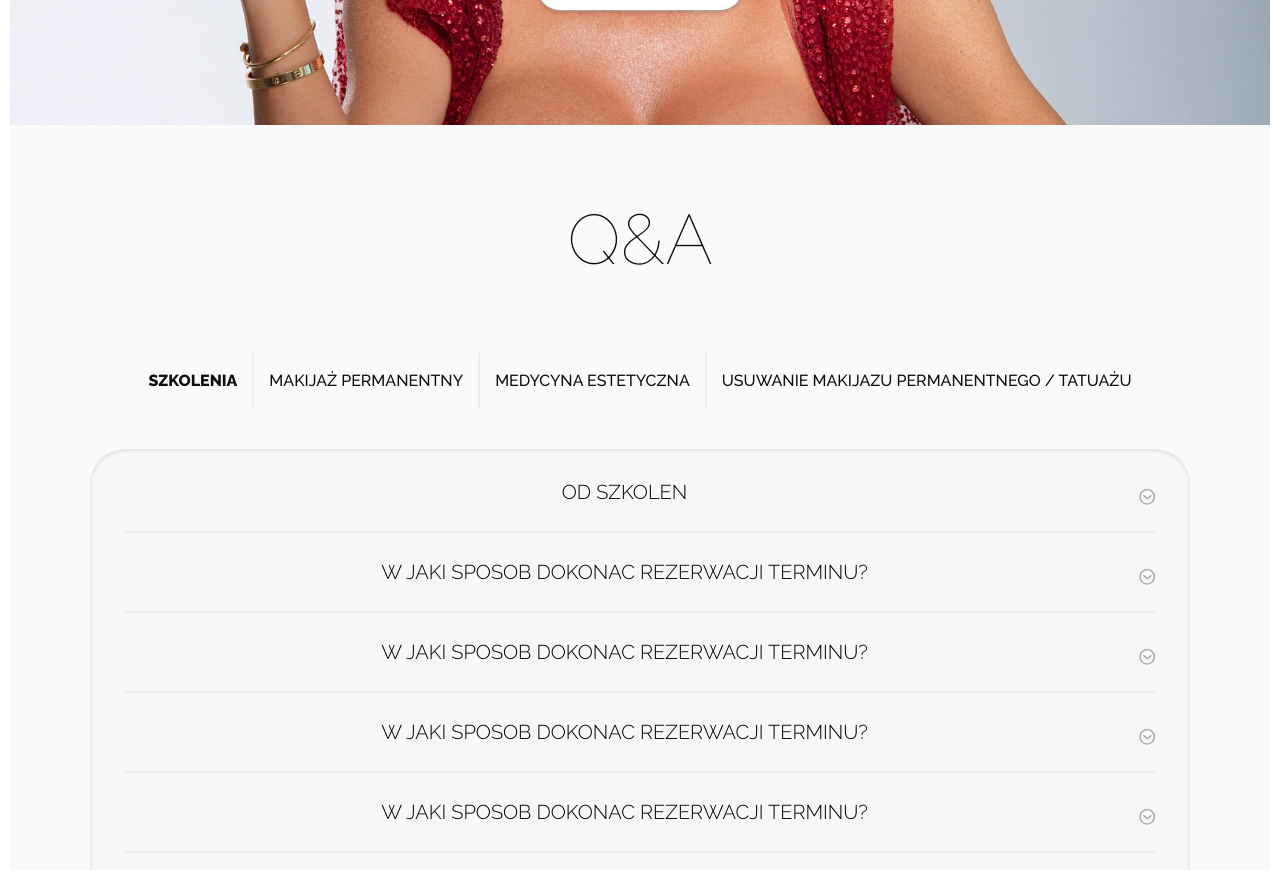
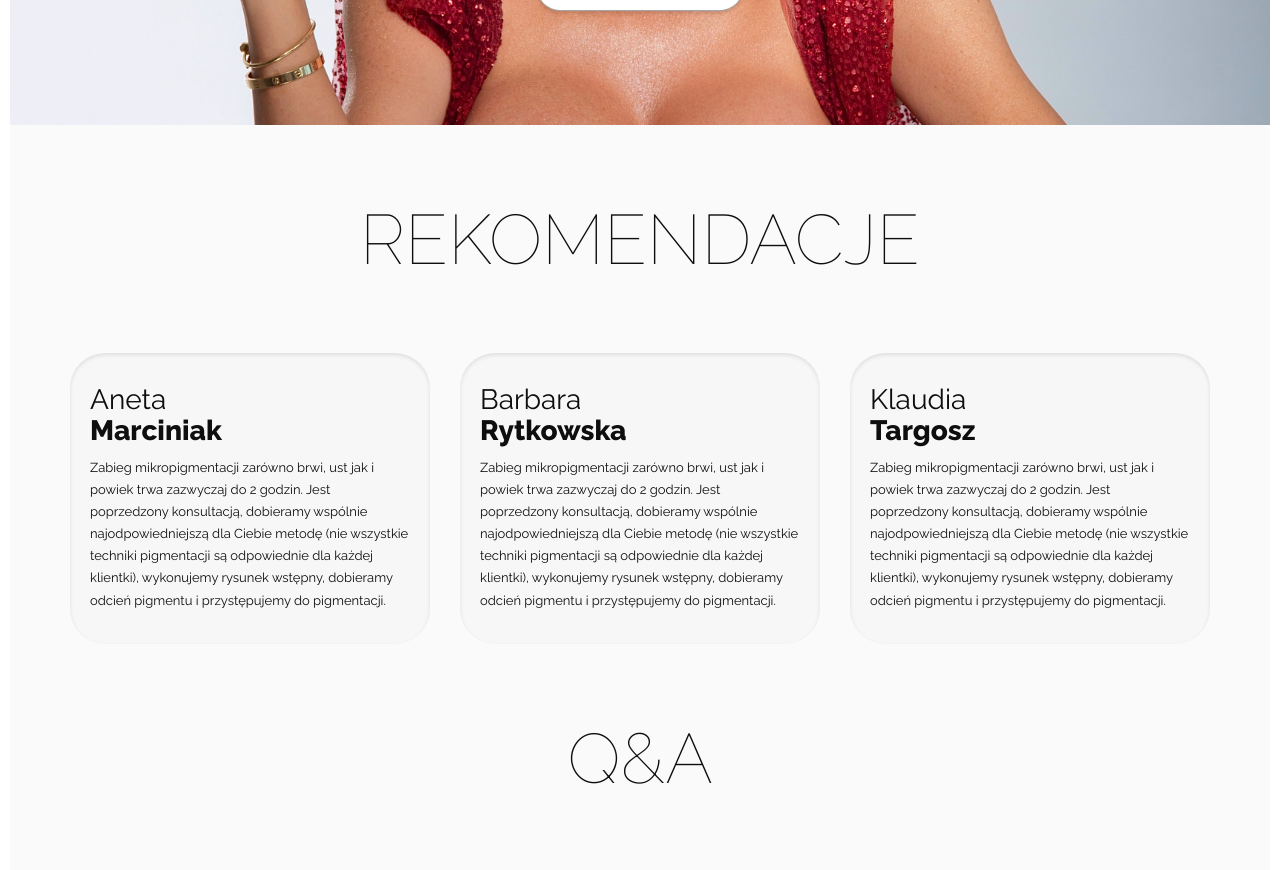
Before and after one commit to maras20193/kadlubowska, a Next.js app: page / in a window 1280 px wide. Shown: the part 4400-5270 px from the top of the page. Built offline with nearby package versions, Linux system fonts and the light colour scheme.

Commit message:
[REVIEW] add review section

```diff
--- a/src/pages/index.js
+++ b/src/pages/index.js
@@ -6,6 +6,7 @@ import {
   FAQSection,
   FooterSection,
   HeroSection,
+  ReviewsSection,
   ServiceSection,
 } from '../sections';
 
@@ -20,9 +21,8 @@ export default function Home() {
       <AboutSection />
       <CoursesSection />
       <ServiceSection />
+      <ReviewsSection />
       <FAQSection />
-      {/* <GallerySection />
-      <ReviewsSection /> */}
       <FooterSection />
     </>
   );
--- a/src/sections/ReviewsSection/ReviewsSection.js
+++ b/src/sections/ReviewsSection/ReviewsSection.js
@@ -1,58 +1,55 @@
-import { Autoplay } from 'swiper';
+import { Autoplay, Navigation } from 'swiper';
 import { Swiper, SwiperSlide } from 'swiper/react';
-import { Typography } from '../../components';
 import * as S from './ReviewsSection.styled';
 // import 'swiper/swiper-bundle.min.css';
 import 'swiper/swiper.min.css';
 import { bottomFadeVariant } from '../../animations';
+import { SectionHeader } from '../../components/StartingSection/SectionHeader';
+import { reviewData } from './reviewData';
+import { useMediaQuery } from '../../hooks';
+import { device } from '../../styles';
 
-const mockData = [
-  {
-    name: 'Maras',
-    review:
-      '“A paragraph or two with information on your product/service or describes a problem “  ',
-  },
-  {
-    name: 'akaka',
-    review:
-      '“A paragraph or two with information on your product/service or describes a problem “  ',
-  },
-  {
-    name: 'Marhyeb111as',
-    review:
-      '“A paragraph or two with inforwqeqwemation on your product/service or describes a problemvcqwev ewdfsdfsdf sdwdqwd  sdfsd sdfwefzsc sdf sfcwe swd “  ',
-  },
-];
+export const ReviewsSection = () => {
+  const isLaptopView = useMediaQuery(device.laptop);
+  const isTabletView = useMediaQuery(device.tablet);
 
-export const ReviewsSection = () => (
+  const getNumberOfSlides = () => {
+    if (isLaptopView) return 3;
+    if (isTabletView) return 2;
+    return 1;
+  };
+
+  return (
     <S.Wrapper
       whileInView="onscreen"
       viewport={{ once: true, amount: 0.6 }}
       initial="offscreen"
       variants={bottomFadeVariant}
     >
-    <Typography.SectionHeader>
-      Co ludzie o mnie mówią :)
-    </Typography.SectionHeader>
+      <SectionHeader title="Rekomendacje" />
       <Swiper
-      modules={[Autoplay]}
+        modules={[Autoplay, Navigation]}
         spaceBetween={30}
-      slidesPerView={1}
+        slidesPerView={getNumberOfSlides()}
         autoplay={{
           delay: 5000,
           disableOnInteraction: false,
         }}
-      navigation
+        navigation={isTabletView}
         className="swiper"
       >
-      {mockData.map((item) => (
+        {reviewData.map((item) => (
           <SwiperSlide key={item.name} className="swiperSlide">
             <S.Review>
-            <Typography.Review>{item.review}</Typography.Review>
-            <Typography.Review bold>{item.name}</Typography.Review>
+              <S.NameWrapper>
+                <p>{item.name}</p>
+                <p>{item.surname}</p>
+              </S.NameWrapper>
+              <S.Info>{item.review}</S.Info>
             </S.Review>
           </SwiperSlide>
         ))}
       </Swiper>
     </S.Wrapper>
   );
+};
--- a/src/sections/ReviewsSection/ReviewsSection.styled.js
+++ b/src/sections/ReviewsSection/ReviewsSection.styled.js
@@ -7,21 +7,16 @@ export const Wrapper = styled(motion.section)`
   flex-direction: column;
   justify-content: center;
   align-items: center;
-
-  margin-top: 170px;
-
-  @media ${device.laptop} {
-    margin-top: 400px;
-  }
+  background-color: ${({ theme }) => theme.colors.background.secondary};
 
   .swiper {
     width: 100%;
-    margin-top: 40px;
     padding-right: 30px;
     padding-left: 30px;
+    max-width: 860px;
 
     @media ${device.laptop} {
-      margin-top: 50px;
+      max-width: 1200px;
     }
   }
 
@@ -30,11 +25,53 @@ export const Wrapper = styled(motion.section)`
     align-self: center;
     justify-content: center;
   }
+
+  .swiper-button-prev {
+    color: ${({ theme }) => theme.colors.text.primary};
+
+    &::after {
+      margin-right: 25px;
+    }
+  }
+
+  .swiper-button-next {
+    color: ${({ theme }) => theme.colors.text.primary};
+
+    &::after {
+      margin-left: 25px;
+    }
+  }
 `;
 
 export const Review = styled.div`
   display: flex;
   flex-direction: column;
   gap: 10px;
-  max-width: 600px;
+  max-width: 365px;
+
+  border-radius: 35px;
+  background-color: ${({ theme }) => theme.colors.box.background};
+  box-shadow: ${({ theme }) => theme.colors.box.boxShadow};
+
+  padding: 32px 20px;
 `;
+
+export const NameWrapper = styled.div`
+  display: flex;
+  flex-direction: column;
+
+  font-size: 28px;
+  line-height: 110%; /* 30.8px */
+  font-style: normal;
+  font-weight: 400;
+
+  p:last-child {
+    font-weight: 700;
+  }
+`;
+export const Info = styled.p`
+  font-size: 13px;
+  line-height: 170%; /* 22.1px */
+  font-style: normal;
+  font-weight: 400;
+`;
--- /dev/null
+++ b/src/sections/ReviewsSection/reviewData.js
@@ -0,0 +1,38 @@
+export const reviewData = [
+  {
+    name: 'Aneta',
+    surname: 'Marciniak',
+    review:
+      'Zabieg mikropigmentacji zarówno brwi, ust jak i powiek trwa zazwyczaj do 2 godzin. Jest poprzedzony konsultacją, dobieramy wspólnie najodpowiedniejszą dla Ciebie metodę (nie wszystkie techniki pigmentacji są odpowiednie dla każdej klientki), wykonujemy rysunek wstępny, dobieramy odcień pigmentu i przystępujemy do pigmentacji.',
+  },
+  {
+    name: 'Barbara',
+    surname: 'Rytkowska',
+    review:
+      'Zabieg mikropigmentacji zarówno brwi, ust jak i powiek trwa zazwyczaj do 2 godzin. Jest poprzedzony konsultacją, dobieramy wspólnie najodpowiedniejszą dla Ciebie metodę (nie wszystkie techniki pigmentacji są odpowiednie dla każdej klientki), wykonujemy rysunek wstępny, dobieramy odcień pigmentu i przystępujemy do pigmentacji.',
+  },
+  {
+    name: 'Klaudia',
+    surname: 'Targosz',
+    review:
+      'Zabieg mikropigmentacji zarówno brwi, ust jak i powiek trwa zazwyczaj do 2 godzin. Jest poprzedzony konsultacją, dobieramy wspólnie najodpowiedniejszą dla Ciebie metodę (nie wszystkie techniki pigmentacji są odpowiednie dla każdej klientki), wykonujemy rysunek wstępny, dobieramy odcień pigmentu i przystępujemy do pigmentacji.',
+  },
+  {
+    name: 'Aneta',
+    surname: 'Marciniak',
+    review:
+      'Zabieg mikropigmentacji zarówno brwi, ust jak i powiek trwa zazwyczaj do 2 godzin. Jest poprzedzony konsultacją, dobieramy wspólnie najodpowiedniejszą dla Ciebie metodę (nie wszystkie techniki pigmentacji są odpowiednie dla każdej klientki), wykonujemy rysunek wstępny, dobieramy odcień pigmentu i przystępujemy do pigmentacji.',
+  },
+  {
+    name: 'Barbara',
+    surname: 'Rytkowska',
+    review:
+      'Zabieg mikropigmentacji zarówno brwi, ust jak i powiek trwa zazwyczaj do 2 godzin. Jest poprzedzony konsultacją, dobieramy wspólnie najodpowiedniejszą dla Ciebie metodę (nie wszystkie techniki pigmentacji są odpowiednie dla każdej klientki), wykonujemy rysunek wstępny, dobieramy odcień pigmentu i przystępujemy do pigmentacji.',
+  },
+  {
+    name: 'Klaudia',
+    surname: 'Targosz',
+    review:
+      'Zabieg mikropigmentacji zarówno brwi, ust jak i powiek trwa zazwyczaj do 2 godzin. Jest poprzedzony konsultacją, dobieramy wspólnie najodpowiedniejszą dla Ciebie metodę (nie wszystkie techniki pigmentacji są odpowiednie dla każdej klientki), wykonujemy rysunek wstępny, dobieramy odcień pigmentu i przystępujemy do pigmentacji.',
+  },
+];
```
Lines whose indentation alone changed are shown as unchanged.
